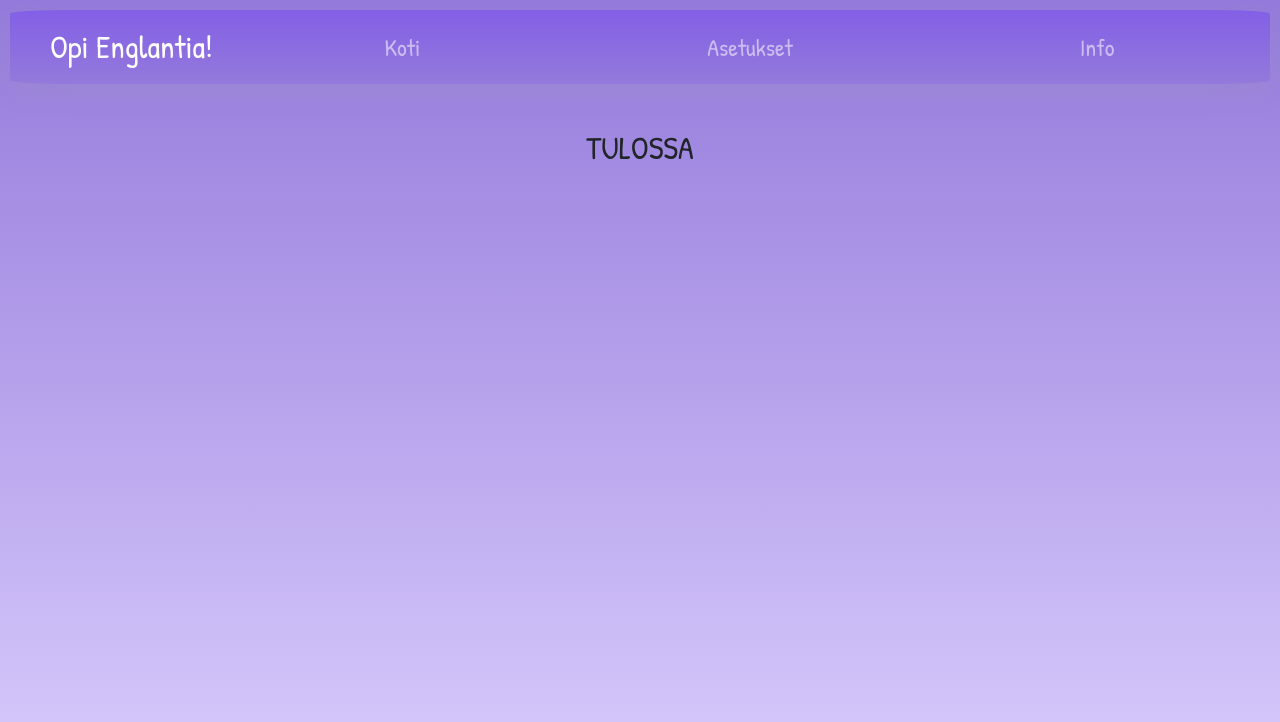
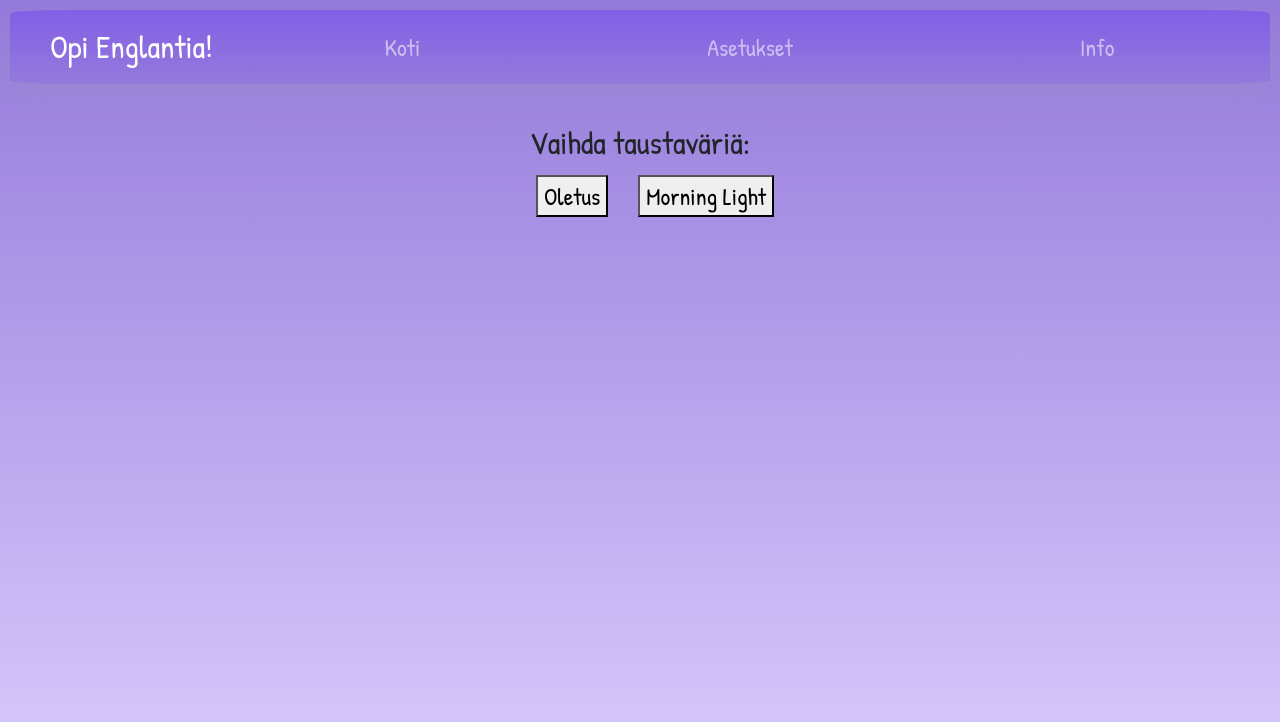
Before and after one commit to seppohyvarinen/fullstack-language-app, a React (Create React App) app in the folder frontend/: page /settings in a window 1280 px wide. Shown: the top 722 px of the page. Built offline with nearby package versions, Linux system fonts and the light colour scheme.

Commit message:
Add: possibility to change bg color from settings

```diff
--- a/frontend/src/App.js
+++ b/frontend/src/App.js
@@ -15,11 +15,12 @@ import About from "./components/About";
 function App() {
   const [homeState, setHomeState] = useState(0);
   const [amountState, setAmountState] = useState(5);
+  const [bgColor, setBgColor] = useState("default");
 
   return (
     <BrowserRouter>
       {" "}
-      <div className="App">
+      <div className={bgColor === "default" ? "App" : "MorningLight"}>
         <Navi />{" "}
         <div className="content">
           <Routes>
@@ -36,9 +37,7 @@ function App() {
             <Route
               path="/settings"
               exact
-              element={
-                <Settings amount={amountState} setAmount={setAmountState} />
-              }
+              element={<Settings setColor={setBgColor} />}
             />
             <Route
               path="/about"
--- a/frontend/src/components/Settings.js
+++ b/frontend/src/components/Settings.js
@@ -1,5 +1,12 @@
-const Settings = ({ amount, setAmount }) => {
-  return <div className="Settings">TULOSSA</div>;
+const Settings = ({ setColor }) => {
+  return (
+    <div className="Settings">
+      <h2>Vaihda taustaväriä: </h2>
+
+      <button onClick={() => setColor("default")}>Oletus</button>
+      <button onClick={() => setColor("morningLight")}>Morning Light</button>
+    </div>
+  );
 };
 
 export default Settings;
--- a/frontend/src/index.css
+++ b/frontend/src/index.css
@@ -10,6 +10,12 @@
   height: 100vh;
   overflow: scroll;
   background-image: linear-gradient(rgb(148, 122, 219), rgb(218, 205, 253));
+}
+
+.MorningLight {
+  height: 100vh;
+  overflow: scroll;
+  background-image: linear-gradient(rgb(219, 177, 122), rgb(253, 240, 205));
 }
 
 .navbar {
@@ -544,6 +550,11 @@
   text-align: center;
 }
 
+.Settings button {
+  font-size: x-large;
+  margin-left: 30px;
+}
+
 @keyframes wiggle {
   0% {
     transform: rotate(0deg);
```
